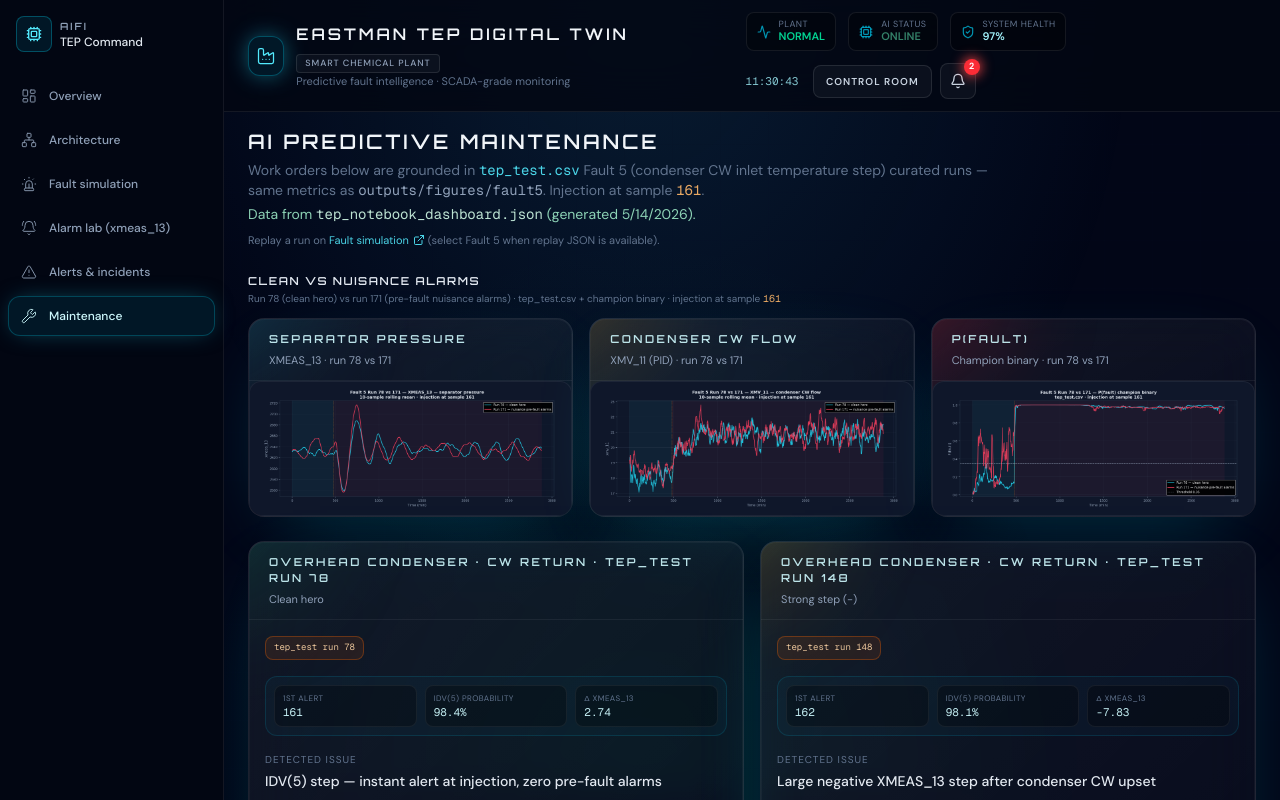
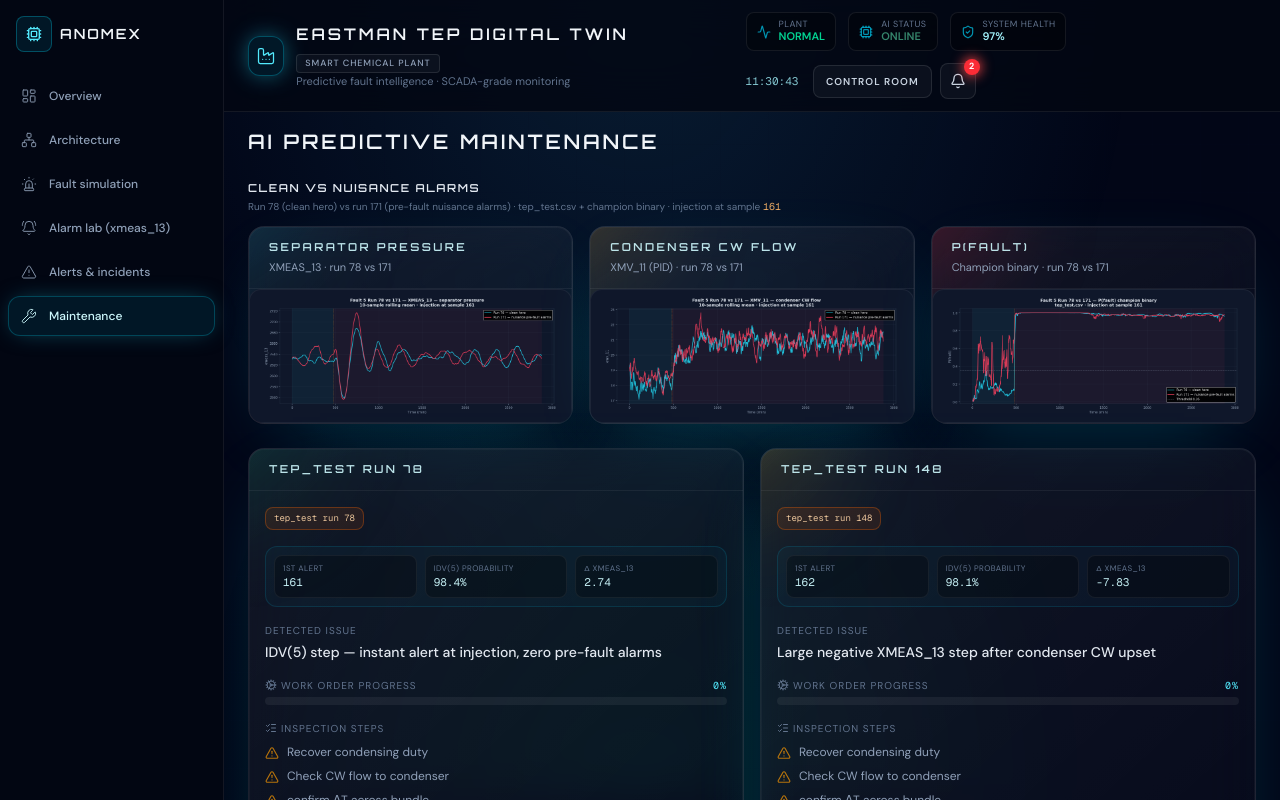
Before and after one commit to Lithika-Ramesh/Deploy-Chemical, a Next.js app in the folder dashboard/: page /maintenance in a window 1280 px wide. Shown: the top 800 px of the page. Built offline with nearby package versions, Linux system fonts and the light colour scheme.

Commit message:
Dashboard: anomex branding, P&ID sizing, and presentation polish.
Rebrand sidebar to anomex, fit architecture diagram in glass panel, simplify maintenance cards, and add per-menu presentation docs.

```diff
--- a/dashboard/src/app/layout.tsx
+++ b/dashboard/src/app/layout.tsx
@@ -24,7 +24,7 @@ const geistMono = Geist_Mono({
 });
 
 export const metadata: Metadata = {
-  title: "AIFI Smart Factory · TEP Digital Twin",
+  title: "anomex · TEP Digital Twin",
   description:
     "Industry 4.0 predictive fault monitoring for chemical manufacturing (Tennessee Eastman Process).",
 };
--- a/dashboard/src/components/layout/SideNav.tsx
+++ b/dashboard/src/components/layout/SideNav.tsx
@@ -32,10 +32,9 @@ export function SideNav() {
           <Cpu className="h-4 w-4 text-cyan-300" />
         </div>
         <div>
-          <p className="font-[family-name:var(--font-orbitron)] text-[10px] font-semibold uppercase tracking-[0.2em] text-slate-400">
-            AIFI
+          <p className="font-[family-name:var(--font-orbitron)] text-sm font-semibold uppercase tracking-[0.14em] text-slate-100">
+            anomex
           </p>
-          <p className="text-xs font-medium text-slate-200">TEP Command</p>
         </div>
       </div>
       <nav className="flex flex-1 flex-col gap-1 px-2">
--- a/dashboard/src/components/overview/Fault5FigureGrid.tsx
+++ b/dashboard/src/components/overview/Fault5FigureGrid.tsx
@@ -12,6 +12,8 @@ export type Fault5Figure = {
   alt: string;
   accent: "cyan" | "blue" | "amber" | "emerald" | "red";
   delay?: number;
+  /** Set on above-the-fold figures to improve LCP (preloads + eager load). */
+  priority?: boolean;
 };
 
 export interface Fault5FigureGridProps {
@@ -54,6 +56,7 @@ export function Fault5FigureGrid({
                 src={fig.src}
                 alt={fig.alt}
                 fill
+                priority={fig.priority}
                 className="object-contain p-1"
                 sizes="(max-width: 1024px) 100vw, 33vw"
               />
--- a/dashboard/src/components/overview/Fault5SensorFigures.tsx
+++ b/dashboard/src/components/overview/Fault5SensorFigures.tsx
@@ -14,6 +14,7 @@ const FIGURES: readonly Fault5Figure[] = [
     alt: "XMEAS_22 rolling mean: Fault 5 run 78 vs normal run 1",
     accent: "cyan",
     delay: 0,
+    priority: true,
   },
   {
     src: "/data/fault5/09_xmeas_11_run78_vs_normal.png",
--- a/dashboard/src/components/pages/AlarmXmeas13Page.tsx
+++ b/dashboard/src/components/pages/AlarmXmeas13Page.tsx
@@ -220,23 +220,7 @@ export function AlarmXmeas13Page() {
           <h2 className="font-[family-name:var(--font-orbitron)] text-xl font-semibold uppercase tracking-[0.14em] text-slate-100">
             xmeas_13 alarm lab
           </h2>
-          <p className="mt-1 max-w-2xl text-sm text-slate-500">
-            Deadband-latched alarm with tail-widened σ band, rate-of-change
-            pre-alarm, and
-            optional browser beep while latched — same logic as{" "}
-            <span className="font-mono text-slate-400">
-              alarm_management_xmeas13.ipynb
-            </span>
-            . The main dashboard still uses its own mock twin; notebook edits do
-            not sync automatically.             Run{" "}
-            <span className="font-mono text-cyan-200/80">
-              python scripts/export_alarm_xmeas13_dashboard.py
-            </span>{" "}
-            after the notebook cache exists to drop matching series JSON under{" "}
-            <span className="font-mono text-cyan-200/80">dashboard/public/data/</span> and copy the GIF from{" "}
-            <span className="font-mono text-cyan-200/80">outputs/figures/</span> into{" "}
-            <span className="font-mono text-cyan-200/80">dashboard/public/</span>.
-          </p>
+
         </div>
         <div className="flex flex-wrap items-center gap-2">
           <motion.button
--- a/dashboard/src/components/pages/AlertsPage.tsx
+++ b/dashboard/src/components/pages/AlertsPage.tsx
@@ -68,17 +68,7 @@ export function AlertsPage() {
         <h2 className="font-[family-name:var(--font-orbitron)] text-xl font-semibold uppercase tracking-[0.14em] text-slate-100">
           Alerts & incidents
         </h2>
-        <p className="mt-1 max-w-2xl text-sm text-slate-500">
-          Industrial SOC view — active warnings, historical incidents, and AI
-          diagnoses with operator guidance.
-          {nbIncidents.length > 0 ? (
-            <span className="mt-1 block text-emerald-200/80">
-              Showing incidents from{" "}
-              <span className="font-mono text-emerald-100/90">tep_notebook_dashboard.json</span>{" "}
-              (04a/04b export).
-            </span>
-          ) : null}
-        </p>
+
       </header>
 
       <GlassPanel
--- a/dashboard/src/components/pages/ArchitecturePage.tsx
+++ b/dashboard/src/components/pages/ArchitecturePage.tsx
@@ -4,16 +4,13 @@ import { motion } from "framer-motion";
 import { ArrowRight, Radio } from "lucide-react";
 import Link from "next/link";
 import { GlassPanel } from "@/components/dashboard/GlassPanel";
-import { useNotebookDashboard } from "@/context/NotebookDashboardContext";
 
 /** Matches `DashboardBackground` base layer */
 const DASH_BG = "none";
 
 export function ArchitecturePage() {
-  const { bundle } = useNotebookDashboard();
-
   return (
-    <div className="px-3 py-4 sm:px-4 lg:px-6">
+    <motion.div className="px-3 py-4 sm:px-4 lg:px-6">
       <header className="mb-6">
         <h2 className="font-[family-name:var(--font-orbitron)] text-xl font-semibold uppercase tracking-[0.14em] text-slate-100">
           Process architecture
@@ -27,28 +24,27 @@ export function ArchitecturePage() {
 
       <GlassPanel
         title="TEP piping & instrumentation"
-        subtitle="Landscape view · diagram fills the panel · alarm highlight"
+        subtitle="Landscape view · diagram fits the panel · alarm highlight"
         accent="cyan"
         delay={0}
       >
         <figure className="relative w-full max-w-full p-0 sm:p-2">
-          <div
-            className="relative w-full max-w-full overflow-hidden rounded-xl border border-white/[0.06]"
+          <motion.div
+            className="@container relative h-[min(56dvh,560px)] w-full overflow-hidden rounded-xl border border-white/[0.06] sm:h-[min(60dvh,600px)]"
             style={{ backgroundColor: DASH_BG }}
           >
-            {/* Tall source rotated −90° → wide on screen; min-height + flex maximize usable area */}
-            <div className="flex min-h-[min(68dvh,720px)] w-full max-w-full items-center justify-center p-2 sm:min-h-[min(72dvh,780px)] sm:p-4">
-              <div className="relative inline-block max-h-full max-w-full origin-center -rotate-270">
+            <motion.div className="absolute inset-0 flex items-center justify-center p-1 sm:p-2">
+              <div className="relative inline-flex origin-center -rotate-270">
                 {/* eslint-disable-next-line @next/next/no-img-element -- static P&ID asset */}
                 <img
                   src="/tep_architecture_pid.png"
                   alt="Tennessee Eastman process and instrumentation diagram"
-                  className="block h-[min(96vw,92dvh,960px)] w-auto max-h-[92dvh] max-w-[min(96vw,1600px)] object-contain object-center mix-blend-multiply contrast-[1.06] sm:h-[min(94vw,88dvh,920px)]"
+                  className="block h-auto w-auto max-h-[min(100cqw,96vw)] max-w-[min(100cqh,56dvh)] object-contain object-center mix-blend-multiply contrast-[1.06] sm:max-w-[min(100cqh,60dvh)]"
                   draggable={false}
                 />
 
                 {/* xmeas_13 marker — nudge with left-[px] / top-[px] on this block */}
-                <motion.div className="absolute left-[180px] top-[380px] size-12 -translate-x-1/2 -translate-y-1/2">
+                <motion.div className="absolute left-[150px] top-[300px] size-12 -translate-x-1/2 -translate-y-1/2">
                   <span className="pointer-events-none absolute inset-2 rounded-full bg-red-500/35 animate-ping" />
                   <motion.span
                     className="pointer-events-none absolute inset-[12%] rounded-full border-2 border-red-400/95 shadow-[0_0_22px_rgba(239,68,68,0.55)]"
@@ -65,8 +61,8 @@ export function ArchitecturePage() {
                   </Link>
                 </motion.div>
               </div>
-            </div>
-          </div>
+            </motion.div>
+          </motion.div>
 
           <figcaption className="mt-4 flex flex-col gap-3 px-2 sm:flex-row sm:items-center sm:justify-between sm:px-4">
             <p className="flex items-center gap-2 text-xs text-slate-400">
@@ -87,8 +83,6 @@ export function ArchitecturePage() {
           </figcaption>
         </figure>
       </GlassPanel>
-
-
-    </div>
+    </motion.div>
   );
 }
--- a/dashboard/src/components/pages/MaintenancePage.tsx
+++ b/dashboard/src/components/pages/MaintenancePage.tsx
@@ -58,54 +58,7 @@ export function MaintenancePage() {
         <h2 className="font-[family-name:var(--font-orbitron)] text-xl font-semibold uppercase tracking-[0.14em] text-slate-100">
           AI predictive maintenance
         </h2>
-        <p className="mt-1 max-w-3xl text-sm text-slate-500">
-          {isFault5Tep ? (
-            <>
-              Work orders below are grounded in{" "}
-              <span className="font-mono text-cyan-300/90">tep_test.csv</span>{" "}
-              Fault&nbsp;5 (condenser CW inlet temperature step) curated runs —
-              same metrics as{" "}
-              <span className="font-mono text-slate-400">
-                outputs/figures/fault5
-              </span>
-              . Injection at sample{" "}
-              <span className="font-mono text-orange-300/90">
-                {FAULT5_TEP_ONSET_SAMPLE}
-              </span>
-              .
-            </>
-          ) : (
-            <>
-              AI-ranked work orders synchronized with the live twin (health{" "}
-              <span className="font-mono text-cyan-300">
-                {snapshot.systemHealthPct.toFixed(0)}%
-              </span>
-              ).
-            </>
-          )}
-          {bundle ? (
-            <span className="mt-1 block text-emerald-200/85">
-              Data from{" "}
-              <span className="font-mono text-emerald-100/90">
-                tep_notebook_dashboard.json
-              </span>{" "}
-              (generated {new Date(bundle.generatedAt).toLocaleDateString()}).
-            </span>
-          ) : null}
-        </p>
-        {isFault5Tep ? (
-          <p className="mt-2 text-[11px] text-slate-500">
-            Replay a run on{" "}
-            <Link
-              href="/simulation"
-              className="inline-flex items-center gap-1 text-cyan-300/90 underline-offset-2 hover:underline"
-            >
-              Fault simulation
-              <ExternalLink className="h-3 w-3" />
-            </Link>{" "}
-            (select Fault 5 when replay JSON is available).
-          </p>
-        ) : null}
+
       </header>
 
       {isFault5Tep ? (
@@ -142,7 +95,7 @@ function MaintenanceCard({
         title={item.equipment}
         subtitle={
           isFault5TepCard
-            ? item.tepCase!.caseTag
+            ? undefined
             : item.tepCase
               ? `${item.tepCase.caseTag} · urgency ${item.urgency} · ${item.risk} risk`
               : `Urgency ${item.urgency} · ${item.risk} risk`
--- a/dashboard/src/components/pages/OverviewPage.tsx
+++ b/dashboard/src/components/pages/OverviewPage.tsx
@@ -19,11 +19,7 @@ export function OverviewPage() {
         <p className="mt-1 max-w-2xl text-sm text-slate-500">
           A clear, operator-first view of plant health, AI monitoring, and key
           Fault&nbsp;5 process traces from{" "}
-          <span className="font-mono text-cyan-200/80">tep_test.csv</span>. KPI
-          tiles load optional metrics from{" "}
-          <span className="font-mono text-cyan-200/80">public/data/</span> when
-          you publish JSON there; otherwise the UI uses built-in demonstration
-          values.
+
         </p>
       </div>
 
--- a/dashboard/src/components/pages/SimulationPage.tsx
+++ b/dashboard/src/components/pages/SimulationPage.tsx
@@ -75,29 +75,10 @@ export function SimulationPage() {
             observe AI residuals in real time. Digital twin tick:{" "}
             <span className="font-mono text-cyan-300/90">{tick}s</span>
           </p>
-          {fault13ReplayPayload ? (
-            <p className="max-w-2xl text-[11px] leading-snug text-cyan-200/80">
-              Demo: choose{" "}
-              <span className="font-semibold text-cyan-100">Fault 13</span> and
-              press Start to replay{" "}
-              <span className="font-mono text-cyan-300/90">tep_test</span> run 1
-              with real binary/multiclass scores (JSON at ~5 samples/s).
-              {fault13ReplayActive && fault13ReplayProgress ? (
-                <span className="ml-2 font-mono text-slate-400">
-                  Sample {fault13ReplayProgress.current}/
-                  {fault13ReplayProgress.total}
-                </span>
-              ) : null}
-            </p>
-          ) : (
-            <p className="max-w-xl text-[11px] text-amber-200/70">
-              Fault 13 replay file not found — add{" "}
-              <span className="font-mono">fault13_replay.json</span> under{" "}
-              <span className="font-mono">public/data</span> (run{" "}
-              <span className="font-mono">scripts/export_fault13_replay.py</span>
-              ).
-            </p>
-          )}
+
+
+
+
         </div>
         <AnimatePresence mode="wait">
           {emergencyMode && (
@@ -145,20 +126,6 @@ export function SimulationPage() {
                 </select>
               </label>
 
-              <div>
-                <div className="flex justify-between text-[10px] uppercase tracking-widest text-slate-500">
-                  <span>Severity stage</span>
-                  <span className="font-mono text-cyan-300">{severity} / 5</span>
-                </div>
-                <input
-                  type="range"
-                  min={1}
-                  max={5}
-                  value={severity}
-                  onChange={(e) => setSeverity(Number(e.target.value))}
-                  className="mt-2 w-full accent-cyan-400"
-                />
-              </div>
 
               <div className="flex flex-wrap gap-2">
                 <motion.button
--- a/dashboard/src/lib/fault5MaintenanceCases.ts
+++ b/dashboard/src/lib/fault5MaintenanceCases.ts
@@ -31,7 +31,7 @@ function workOrder(
 ): MaintenanceRecommendation {
   return {
     id,
-    equipment: `${F5.affectedSystems.join(" · ")} · tep_test run ${run}`,
+    equipment: `tep_test run ${run}`,
     issue,
     risk,
     impact,
@@ -56,7 +56,7 @@ export const FAULT5_MAINTENANCE_CASES: MaintenanceRecommendation[] = [
   workOrder(
     "f5-pm-78",
     78,
-    "Clean hero",
+    "",
     "IDV(5) condenser CW inlet T step — instant alert at injection with zero pre-fault alarms",
     "tep_test run 78: pre-FA 0 · 1st alert sample 161 · delay 0 · max P(fault) 99.996% · IDV(5) label 98% · ΔXMEAS_13 +2.74",
     "LOW",
@@ -70,7 +70,7 @@ export const FAULT5_MAINTENANCE_CASES: MaintenanceRecommendation[] = [
       maxPFault: 0.999964,
       multiclassIdv5Pct: 98.375,
       xmeas13Delta: 2.743625,
-      caseTag: "Clean hero",
+      caseTag: "",
     },
     [
       "Use as default simulation replay when demoing Fault 5",
@@ -80,7 +80,7 @@ export const FAULT5_MAINTENANCE_CASES: MaintenanceRecommendation[] = [
   workOrder(
     "f5-pm-148",
     148,
-    "Strong separator step (−)",
+    "",
     "Large negative separator pressure step after condenser CW upset — high visual signature",
     "tep_test run 148: pre-FA 0 · alert sample 162 (1-sample delay) · ΔXMEAS_13 −7.83 · IDV(5) 98%",
     "HIGH",
@@ -94,7 +94,7 @@ export const FAULT5_MAINTENANCE_CASES: MaintenanceRecommendation[] = [
       maxPFault: 0.999933,
       multiclassIdv5Pct: 98.123,
       xmeas13Delta: -7.83125,
-      caseTag: "Strong step (−)",
+      caseTag: "",
     },
     [
       "Prioritize separator PIT calibration and condenser duty check",
```
Also changed, not shown: dashboard/public/data/tep_notebook_dashboard.json, 8 other files (tests, documents, lock files or other folders).
